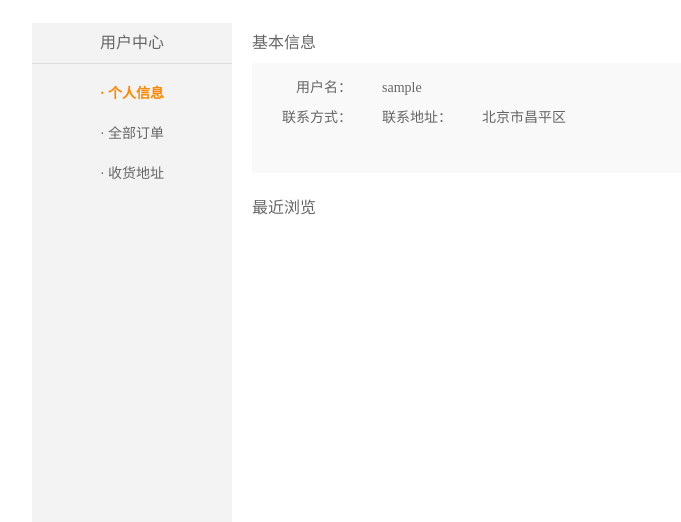
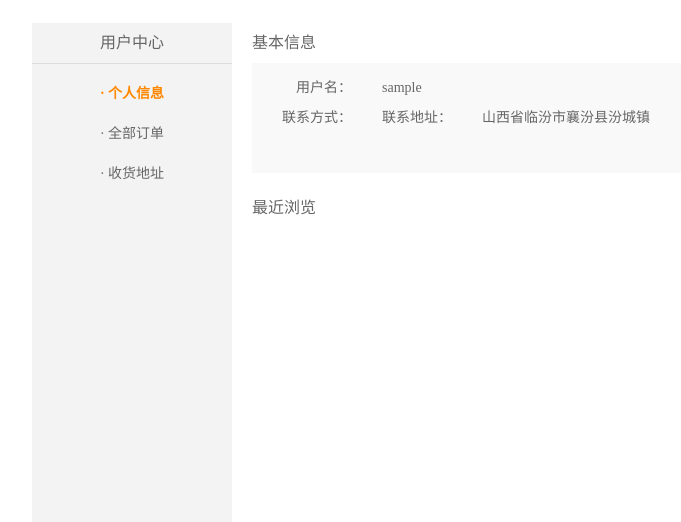
Before and after one commit to xingtong123/Fresheveryday, a Django app: page /user_center_info/ in a window 1280 px wide. Shown: the part 122-644 px from the top of the page, without its empty margins (8-689 px from the left). Run offline with Django 3.2, Linux system fonts and the light colour scheme; the visitor is signed in with stand-in values (Sample User, id 1); data that the repository does not hold is empty; some libraries are stand-ins or nearby versions.

Commit message:
改了个订单地址

```diff
--- a/rendhtml/templates/user_center_info.html
+++ b/rendhtml/templates/user_center_info.html
@@ -18,7 +18,7 @@
 						<ul class="user_info_list">
 							<li><span>用户名：</span>{% if user.is_authenticated %}{{ user.username }}{% endif %}</li>
 							<li><span>联系方式：</span>{{ user.userext.tel }}</li>
-							<li><span>联系地址：</span>北京市昌平区</li>
+							<li><span>联系地址：</span>山西省临汾市襄汾县汾城镇</li>
 						</ul>
 				</div>
 				<h3 class="common_title2">最近浏览</h3>
--- a/rendhtml/views.py
+++ b/rendhtml/views.py
@@ -165,6 +165,7 @@
         cate = ''
     else:
         goods=Goods.objects.all()
+        # goods=Goods.objects.get_queryset().order_by('id')
         recommend=Goods.objects.filter(is_recommend=1)
         cate = ''
     paginator = Paginator(goods,10)
--- /dev/null
+++ b/vstest.py
@@ -0,0 +1,2 @@
+#!/usr/bin/env python
+print('xingtong')
```
Also changed, not shown: 1 other file.
